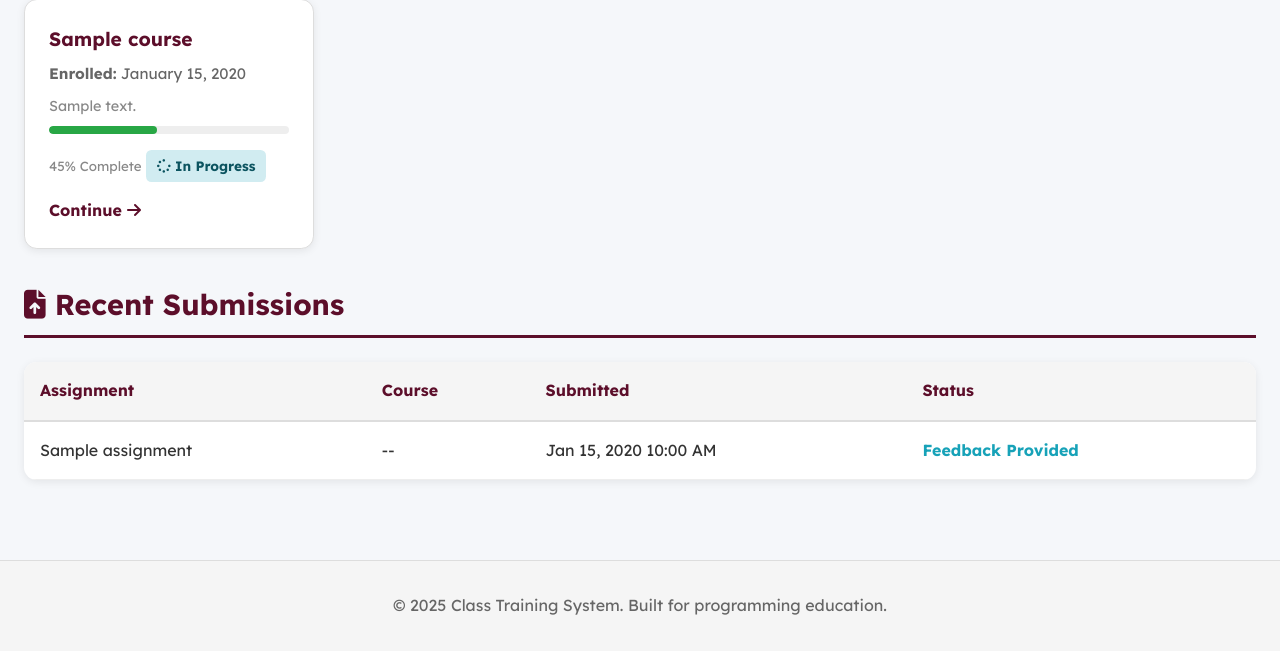
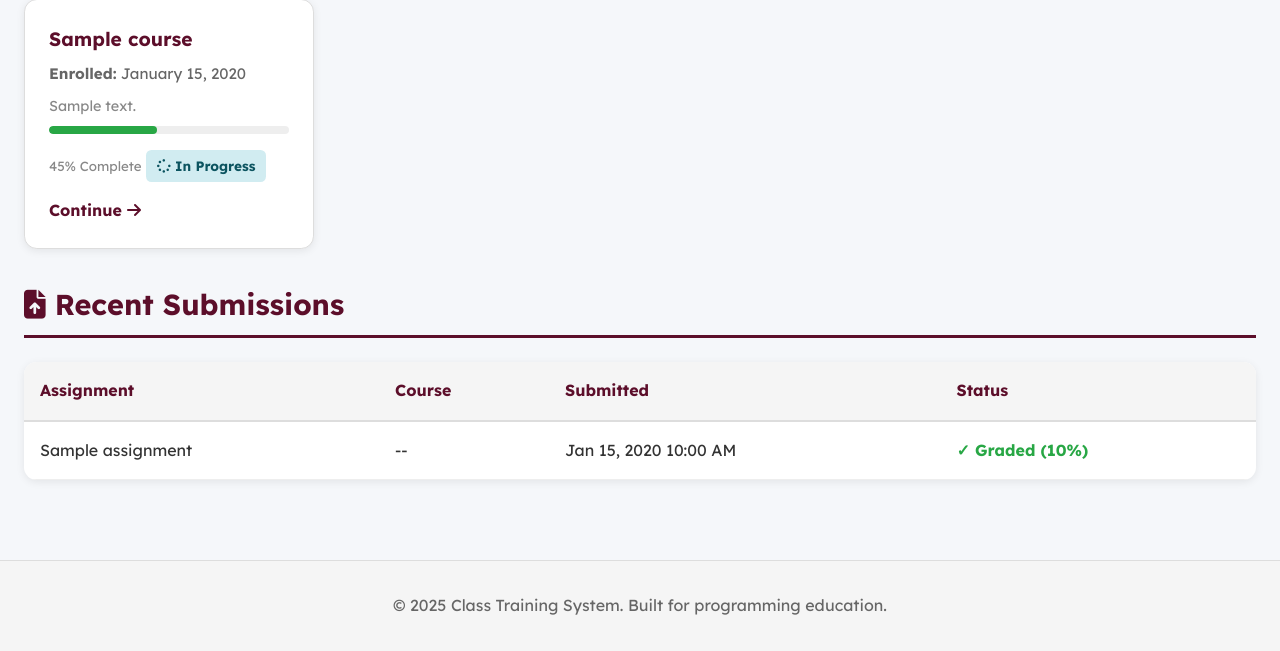
Before and after one commit to WHS-DTECH/ClassTrainingSys, a Flask app: template app/templates/auth/profile.html in a window 1280 px wide. Shown: the part 680-1331 px from the top of the page. Run offline with Flask 3, Linux system fonts and the light colour scheme; a user stored in the database is signed in; tables that the repository leaves empty hold one stand-in row (values such as "Sample post"); the template is opened without the code that fills it: values that come from a table or form of the project are taken from there, most other values are stand-ins (such as "Sample title", 1, 10 or a date in 2020); parts of the project's set-up code (start-up, migrations or seed data) failed here and were passed over.

Commit message:
Fix: User Profile page - Fix HTML structure and model field names
- Fix broken enrollment-card div structure (indentation/closing tag issues)
- Change submission.grade to submission.score (matches Submission model)
- Add proper conditional checks for all template variables
- Ensure proper nesting of Jinja2 conditionals

```diff
--- a/app/templates/auth/profile.html
+++ b/app/templates/auth/profile.html
@@ -338,8 +338,8 @@
                     </td>
                     <td>{{ submission.submitted_at.strftime('%b %d, %Y %I:%M %p') if submission.submitted_at else 'N/A' }}</td>
                     <td>
-                        {% if submission.grade %}
-                            <span style="color: #28a745; font-weight: 600;">✓ Graded ({{ submission.grade }}%)</span>
+                        {% if submission.score %}
+                            <span style="color: #28a745; font-weight: 600;">✓ Graded ({{ submission.score }}%)</span>
                         {% elif submission.feedback %}
                             <span style="color: #17a2b8; font-weight: 600;">Feedback Provided</span>
                         {% else %}
```
Lines whose indentation alone changed are shown as unchanged.
